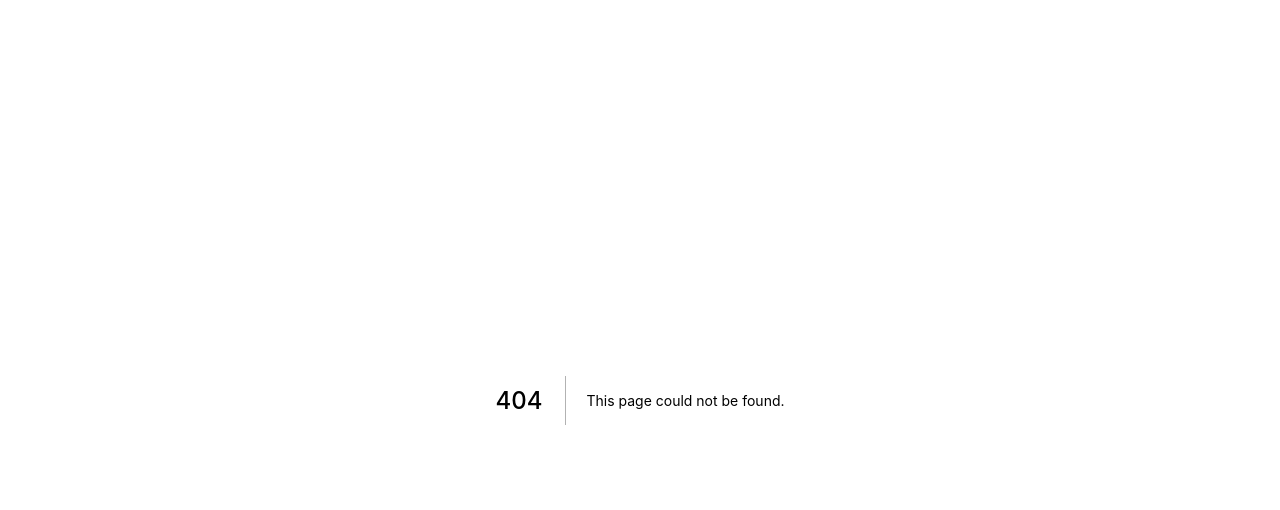
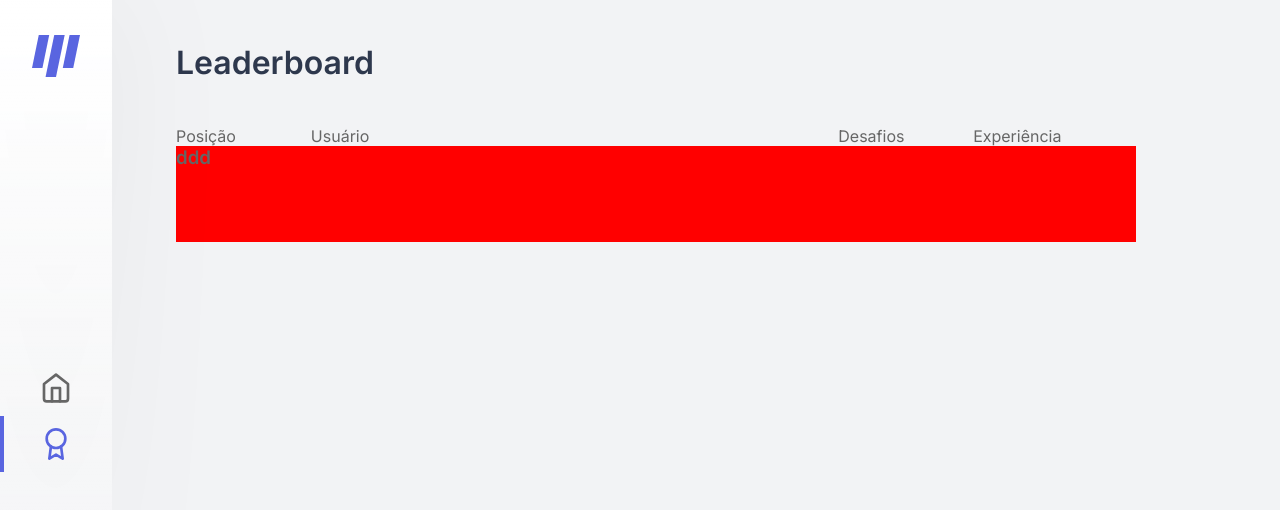
Before and after one commit to Gabriel-J3sus/Move.It-NLW4, a Next.js app: page /leaderboard in a window 1280 px wide. Before the commit this address had no page. Shown: the top 510 px of the page. Built offline with nearby package versions, Linux system fonts and the light colour scheme.

Commit message:
Move.it 2.0

```diff
--- a/package.json
+++ b/package.json
@@ -11,7 +11,8 @@
     "js-cookie": "^2.2.1",
     "next": "10.0.7",
     "react": "17.0.1",
-    "react-dom": "17.0.1"
+    "react-dom": "17.0.1",
+    "react-icons": "^4.2.0"
   },
   "devDependencies": {
     "@types/js-cookie": "^2.2.6",
--- /dev/null
+++ b/src/components/LeaderboardCard.tsx
@@ -0,0 +1,9 @@
+import styles from '../styles/components/LeaderboardCard.module.css';
+
+export function LeaderboardCard() {
+  return (
+    <div className={styles.leaderboardCardContainer}>
+      <h3>ddd</h3>
+    </div>
+  )
+}
--- /dev/null
+++ b/src/components/SideBar.tsx
@@ -0,0 +1,33 @@
+import Link from 'next/link';
+import { FiHome, FiAward } from 'react-icons/fi';
+
+import styles from '../styles/components/SideBar.module.css';
+
+interface BarProps {
+  page: "home" | "leaderboard";
+}
+
+export function SideBar({ page }: BarProps) {
+  const homeButtonColors = page === 'home' ? { color: "var(--blue)", borderLeftColor: "var(--blue)" } : {color: "var(--text)"};
+  const leaderboardButtonColors = page === 'leaderboard' ? { color: "var(--blue)", borderLeftColor: "var(--blue)" } : {color: "var(--text)"};
+
+  return (
+    <div className={styles.sideBarContainer}>
+      <img src="logo.svg" alt="Logo"/>
+
+      <footer>
+        <Link href="/">
+          <div className={styles.homeButton} style={homeButtonColors}>
+            <FiHome size={32} style={{marginLeft: "36px"}} />
+          </div>
+        </Link>
+
+        <Link href="/leaderboard">
+          <div className={styles.rankButton} style={leaderboardButtonColors}>
+            <FiAward size={32} style={{marginLeft: "36px"}} />
+          </div>
+        </Link>
+      </footer>
+    </div>
+  );
+}
--- a/src/contexts/CountdownContext.tsx
+++ b/src/contexts/CountdownContext.tsx
@@ -22,7 +22,7 @@ let countdownTimeout: NodeJS.Timeout;
 export function CountdownProvider({ children }: CountdownProviderProps) {
   const { startNewChallenge } = useContext(ChallengesContext);
 
-  const [time, setTime] = useState(25 * 60);
+  const [time, setTime] = useState(0.1 * 60);
   const [isActive, setIsActive] = useState(false);
   const [hasFinished, setHasFinished] = useState(false);
 
@@ -37,7 +37,7 @@ export function CountdownProvider({ children }: CountdownProviderProps) {
     clearTimeout(countdownTimeout);
     setIsActive(false);
     setHasFinished(false);
-    setTime(0.1 * 60);
+    setTime(25 * 60);
   }
 
   useEffect(() => {
--- a/src/pages/index.tsx
+++ b/src/pages/index.tsx
@@ -8,7 +8,7 @@ import { Countdown } from "../components/Countdown";
 import { ExperienceBar } from "../components/ExperienceBar";
 import { Profile } from "../components/Profile";
 import { ChallengeBox } from "../components/ChallengeBox";
-
+import { SideBar } from "../components/SideBar";
 
 import styles from '../styles/pages/Home.module.css';
 
@@ -45,6 +45,8 @@ export default function Home({ level, currentExperience, challengesCompleted }:
           </section>
         </CountdownProvider>
       </div>
+
+      <SideBar page='home'/>
     </ChallengesProvider>
   )
 }
--- /dev/null
+++ b/src/pages/leaderboard.tsx
@@ -0,0 +1,33 @@
+import Head from 'next/head';
+
+import { SideBar } from '../components/SideBar';
+import { LeaderboardCard } from '../components/LeaderboardCard';
+
+import styles from '../styles/pages/Leaderboard.module.css';
+
+export default function leaderboard() {
+  return (
+    <div className={styles.container}>
+      <Head>
+        <title>Leaderboard | move.it</title>
+      </Head>
+
+      <header>
+        <h2>Leaderboard</h2>
+      </header>
+
+      <main>
+        <div className={styles.leaderboardTableTitle}>
+          <p>Posição</p>
+          <p>Usuário</p>
+          <p>Desafios</p>
+          <p>Experiência</p>
+        </div>
+
+        <LeaderboardCard />
+      </main>
+
+      <SideBar page='leaderboard' />
+    </div>
+  )
+}
--- /dev/null
+++ b/src/styles/components/LeaderboardCard.module.css
@@ -0,0 +1,9 @@
+.leaderboardCardContainer {
+  width: 960px;
+  height: 96px;
+
+  display: grid;
+  grid-template-columns: 1fr 4fr 1fr 1fr;
+  grid-gap: 4px;
+  background: red;
+}
--- /dev/null
+++ b/src/styles/components/SideBar.module.css
@@ -0,0 +1,55 @@
+.sideBarContainer {
+  position: fixed;
+  top: 0;
+  left: 0;
+  bottom: 0;
+
+  max-width: 112px;
+  width: 100%;
+
+  display: flex;
+  flex-direction: column;
+  justify-content: center;
+
+  padding-top: 32px;
+
+  background: linear-gradient(180deg, #FFFFFF 0%, rgba(255, 255, 255, 0) 100%);
+  filter: drop-shadow(0px 0px 60px rgba(0, 0, 0, 0.05));
+
+}
+
+.sideBarContainer img {
+  width: 48px;
+  height: 48px;
+
+  margin-left: 32px;
+  margin-top: 32px;
+
+  position: absolute;
+  top: 0;
+}
+
+.sideBarContainer footer {
+  display: flex;
+  flex-direction: column;
+}
+
+.homeButton, .rankButton {
+  width: 100%;
+  height: 56px;
+
+  max-width: 72px;
+
+  display: flex;
+  align-items: center;
+
+  border-radius: 0 5px 5px 0;
+  border-left: 4px solid transparent;
+  flex-grow: 0;
+
+  cursor: pointer;
+}
+
+.rankButton {
+  margin-bottom: 0;
+}
--- a/src/styles/global.css
+++ b/src/styles/global.css
@@ -12,7 +12,9 @@
   --text-highlight: #B3B9FF;
   --title: #2E384D;
   --red: #E83F5B;
+  --light-red: #FFF5F5;
   --green: #4CD62B;
+  --light-green: #F7FFF5;
   --blue: #5965E0;
   --blue-dark: #4953B8;
   --blue-twitter: #2AA9E0;
--- /dev/null
+++ b/src/styles/pages/Leaderboard.module.css
@@ -0,0 +1,26 @@
+.container {
+  height: 100vh;
+  max-width: 992px;
+  margin: 0 auto;
+  padding: 2.5rem 2rem;
+
+  display: flex;
+  flex-direction: column;
+}
+
+.container header {
+  margin-bottom: 40px;
+}
+
+.container header h2 {
+  font-size: 32px;
+  font-weight: 600;
+  line-height: 46px;
+  color: #2E384D;
+}
+
+.container main .leaderboardTableTitle {
+  display: grid;
+  grid-template-columns: 1fr 4fr 1fr 1fr;
+  grid-gap: 4px;
+}
```
Also changed, not shown: src/styles/components/ChallengeBox.module.css (+6 -7 lines), public/logo.svg (added), 1 other file (tests, documents, lock files or other folders).
